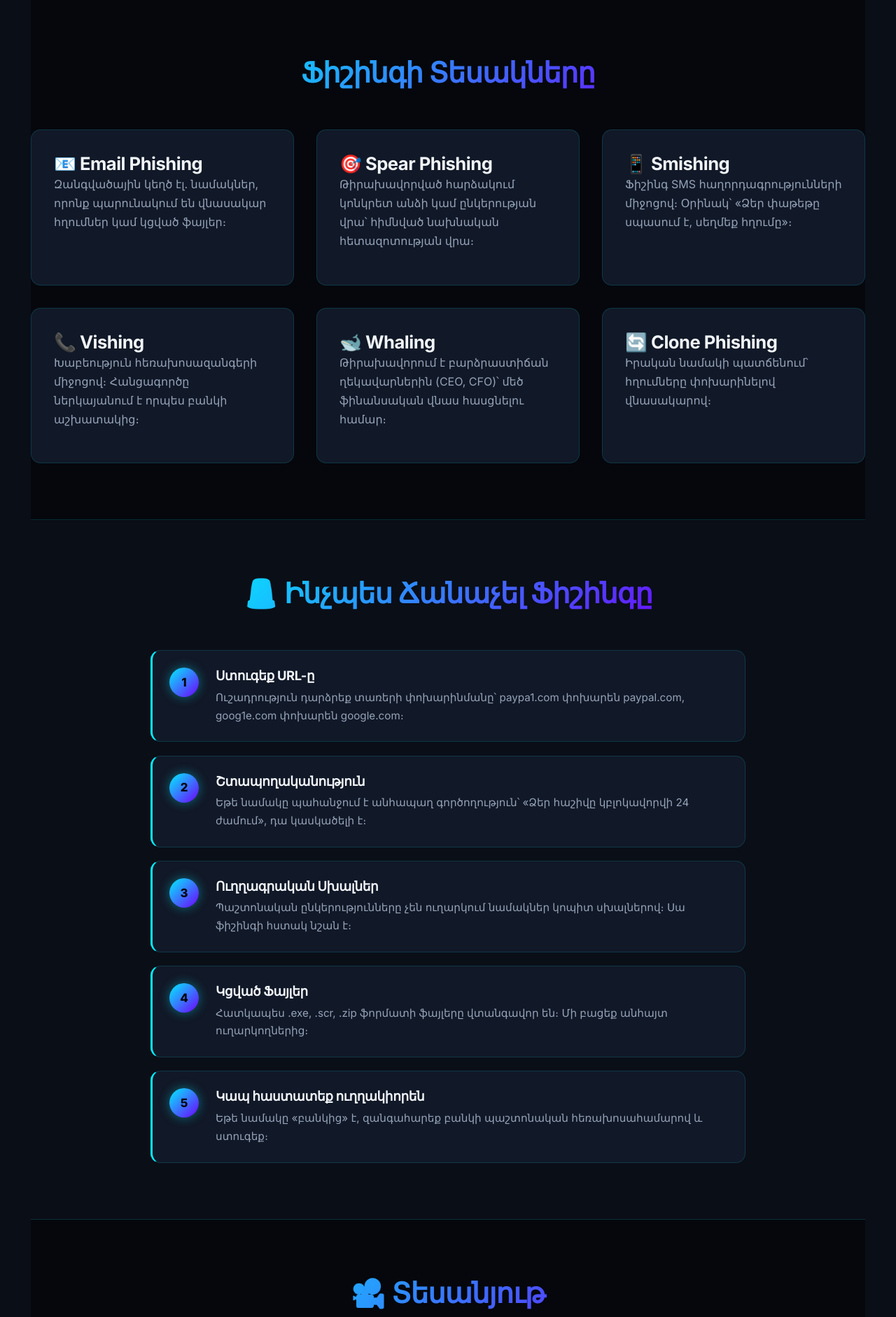
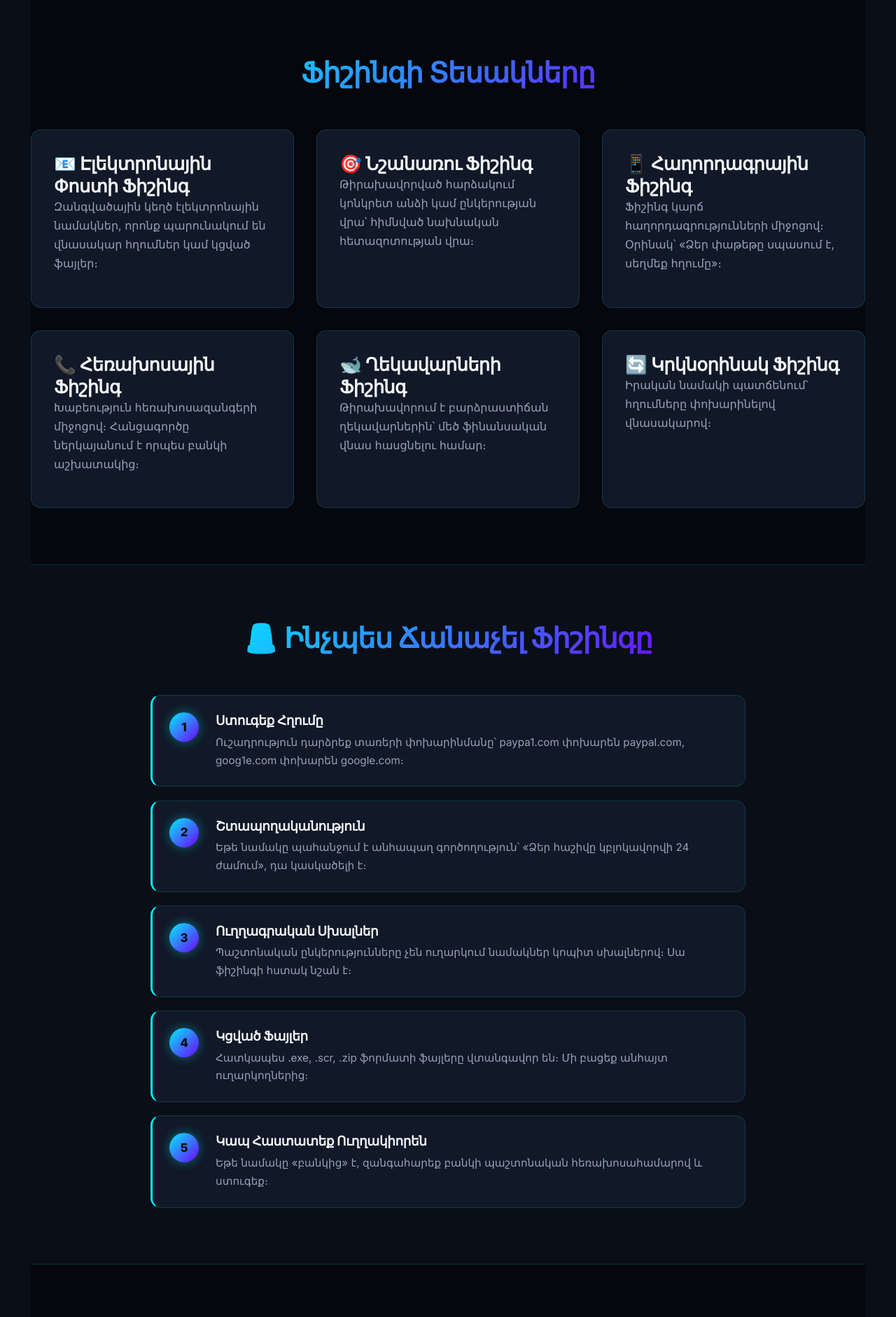
Before and after one commit to 01narek10/Cyberattacks, a Flask app: page /phishing in a window 1280 px wide. Shown: the part 743-2625 px from the top of the page at 70% size. Run offline with Flask 3, Linux system fonts and the light colour scheme; some libraries are stand-ins or nearby versions.

Commit message:
Update phishing.html

```diff
--- a/templates/phishing.html
+++ b/templates/phishing.html
@@ -3,19 +3,19 @@
 {% block content %}
 <section class="section fade-in">
     <div class="section-title">
-        <h2>Ֆիշինգ (Phishing)</h2>
+        <h2>Ֆիշինգ</h2>
         <p>Սոցիալական ինժեներիայի ամենատարածված ձևը</p>
     </div>
 
     <div class="grid grid-2">
         <figure class="media-card">
-            <img src="https://images.unsplash.com/photo-1614064642639-e398cf05badb?auto=format&fit=crop&w=900&q=80" alt="Phishing">
+            <img src="https://images.unsplash.com/photo-1614064642639-e398cf05badb?auto=format&fit=crop&w=900&q=80" alt="Ֆիշինգ">
             <figcaption>Կեղծ կայքերի միջոցով տվյալների կորզում</figcaption>
         </figure>
         <div class="content-block">
             <h3>Ի՞նչ է Ֆիշինգը</h3>
             <p>Ֆիշինգը խաբեություն է, երբ հանցագործը ներկայանում է որպես վստահելի աղբյուր (բանկ, սոցցանց, պետական մարմին)՝ գաղտնաբառեր կամ բանկային տվյալներ գողանալու համար։</p>
-            <p>Անվանումը գալիս է անգլերեն «fishing» բառից՝ ձկնորսություն, քանի որ հանցագործը «կարթ է նետում» և սպասում զոհին։</p>
+            <p>Անվանումը գալիս է անգլերեն «ձկնորսություն» բառից, քանի որ հանցագործը «կարթ է նետում» և սպասում զոհին։</p>
         </div>
     </div>
 </section>
@@ -26,27 +26,27 @@
     </div>
     <div class="grid grid-3">
         <div class="card">
-            <h3>📧 Email Phishing</h3>
-            <p>Զանգվածային կեղծ էլ. նամակներ, որոնք պարունակում են վնասակար հղումներ կամ կցված ֆայլեր։</p>
+            <h3>📧 Էլեկտրոնային Փոստի Ֆիշինգ</h3>
+            <p>Զանգվածային կեղծ էլեկտրոնային նամակներ, որոնք պարունակում են վնասակար հղումներ կամ կցված ֆայլեր։</p>
         </div>
         <div class="card">
-            <h3>🎯 Spear Phishing</h3>
+            <h3>🎯 Նշանառու Ֆիշինգ</h3>
             <p>Թիրախավորված հարձակում կոնկրետ անձի կամ ընկերության վրա՝ հիմնված նախնական հետազոտության վրա։</p>
         </div>
         <div class="card">
-            <h3>📱 Smishing</h3>
-            <p>Ֆիշինգ SMS հաղորդագրությունների միջոցով։ Օրինակ՝ «Ձեր փաթեթը սպասում է, սեղմեք հղումը»։</p>
+            <h3>📱 Հաղորդագրային Ֆիշինգ</h3>
+            <p>Ֆիշինգ կարճ հաղորդագրությունների միջոցով։ Օրինակ՝ «Ձեր փաթեթը սպասում է, սեղմեք հղումը»։</p>
         </div>
         <div class="card">
-            <h3>📞 Vishing</h3>
+            <h3>📞 Հեռախոսային Ֆիշինգ</h3>
             <p>Խաբեություն հեռախոսազանգերի միջոցով։ Հանցագործը ներկայանում է որպես բանկի աշխատակից։</p>
         </div>
         <div class="card">
-            <h3>🐋 Whaling</h3>
-            <p>Թիրախավորում է բարձրաստիճան ղեկավարներին (CEO, CFO)՝ մեծ ֆինանսական վնաս հասցնելու համար։</p>
+            <h3>🐋 Ղեկավարների Ֆիշինգ</h3>
+            <p>Թիրախավորում է բարձրաստիճան ղեկավարներին՝ մեծ ֆինանսական վնաս հասցնելու համար։</p>
         </div>
         <div class="card">
-            <h3>🔄 Clone Phishing</h3>
+            <h3>🔄 Կրկնօրինակ Ֆիշինգ</h3>
             <p>Իրական նամակի պատճենում՝ հղումները փոխարինելով վնասակարով։</p>
         </div>
     </div>
@@ -60,7 +60,7 @@
         <div class="timeline-step">
             <div class="step-num">1</div>
             <div class="step-content">
-                <h4>Ստուգեք URL-ը</h4>
+                <h4>Ստուգեք Հղումը</h4>
                 <p>Ուշադրություն դարձրեք տառերի փոխարինմանը՝ paypa1.com փոխարեն paypal.com, goog1e.com փոխարեն google.com։</p>
             </div>
         </div>
@@ -88,7 +88,7 @@
         <div class="timeline-step">
             <div class="step-num">5</div>
             <div class="step-content">
-                <h4>Կապ հաստատեք ուղղակիորեն</h4>
+                <h4>Կապ Հաստատեք Ուղղակիորեն</h4>
                 <p>Եթե նամակը «բանկից» է, զանգահարեք բանկի պաշտոնական հեռախոսահամարով և ստուգեք։</p>
             </div>
         </div>
@@ -98,7 +98,7 @@
 <section class="section bg-darker">
     <div class="section-title"><h2>🎥 Տեսանյութ</h2></div>
     <div class="video-container">
-        <iframe src="https://www.youtube.com/embed/XBkzBrXlle0" title="Phishing" allowfullscreen></iframe>
+        <iframe src="https://www.youtube.com/embed/XBkzBrXlle0" title="Ֆիշինգ" allowfullscreen></iframe>
     </div>
 </section>
 {% endblock %}
```
